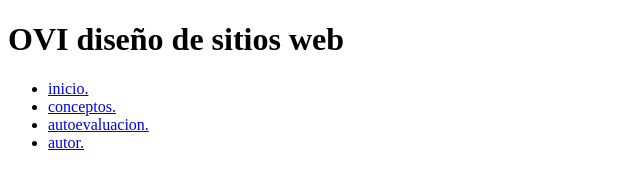
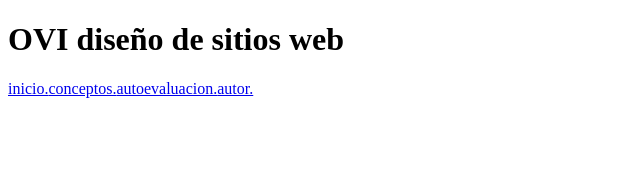
Before and after one commit to osdaguewar/DSW-Oscar-Guerra, a plain HTML site: page index.html in a window 1280 px wide. Shown: the whole page, without its empty margins (0-640 px from the left). Drawn offline with Linux system fonts and the light colour scheme.

Commit message:
Update index.html

```diff
--- a/index.html
+++ b/index.html
@@ -4,7 +4,7 @@
 		<meta charset="UTF-8">
 
 		<title>INTRODUCCION A HTML5 DESARROLLO DE SITIOS WEB</title>
-        <link rel="stylesheet" type="text/css" href="munu">
+        <link rel="stylesheet" type="text/css" href="munu.css">
 
 		<meta name="viewport" content="width=device-width, user-scalable=no">
 	</head>
```
